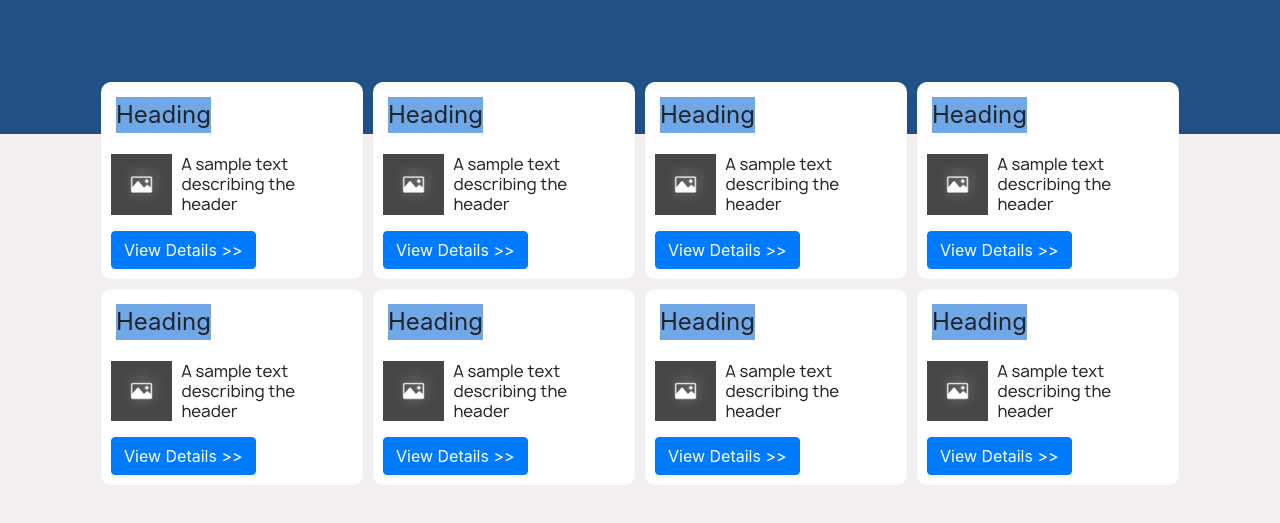
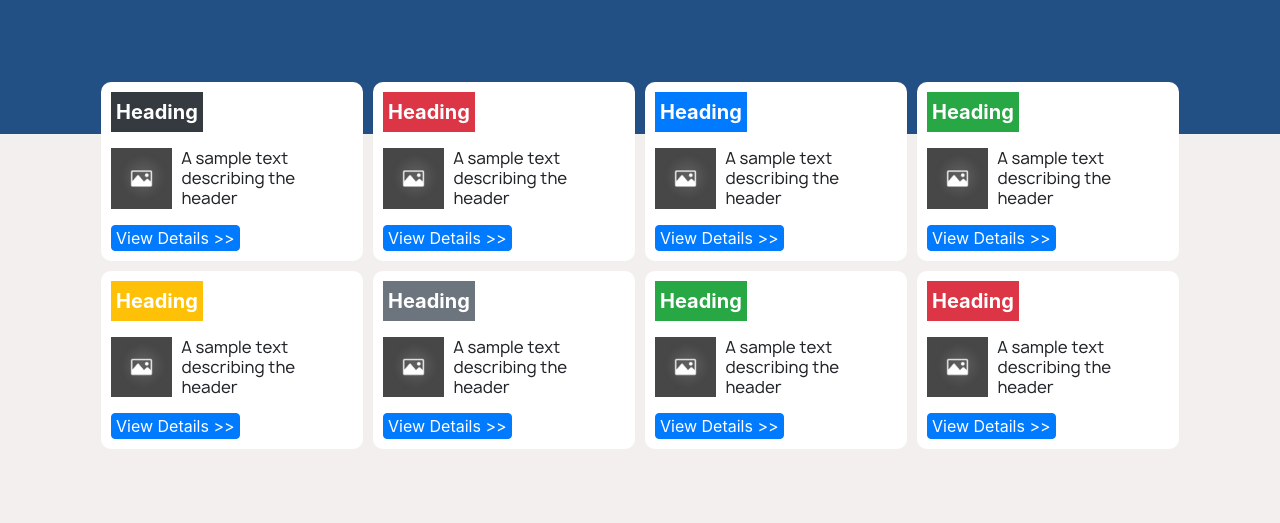
Before and after one commit to tamsay/Webdev_studentpage, a plain HTML site: page index.html in a window 1280 px wide. Shown: the part 139-662 px from the top of the page. Drawn offline with Linux system fonts and the light colour scheme.

Commit message:
stylings adjusted on the profile cards

```diff
--- a/css/styles.css
+++ b/css/styles.css
@@ -102,15 +102,16 @@
     margin: 0px;
     /* height: 25%; */
     /* width: fit-content; */
-    padding: 5px;
+    padding: 0px;
     /* justify-content: center; */
   }
   .category{
-    background-color: rgb(111, 167, 231);
-    padding: 0px;
+    padding: 5px;
     margin: 0px;
     /* text-align: center; */
-    font-size: 1.5em;
+    font-size: 1.25em;
+    font-weight: bold;
+    color: white;
   }
   .middlerow{
     /* background-color: seagreen; */
@@ -162,9 +163,12 @@
     width: 100%;
     align-items: center;
     display: flex;
+    padding: 0px;
   }
   .btnrow button{
-    /* width: fit-content; */
+    width: fit-content;
+    padding: 0px 4px;
+    margin: 0px;
   }
 
 
--- a/index.html
+++ b/index.html
@@ -65,7 +65,7 @@
 
       <div class="col-md-3 outer">
         <div class="inner col">
-          <div class="toprow row h-25 mb-3"><p class = "category">Heading</p></div>
+          <div class="toprow row h-25 mb-3"><p class = "category bg-dark">Heading</p></div>
           <div class="middlerow row h-50 mb-3">
             <div class="col-md-3">
               <img src="images/placeholder.jpg" alt="img" class="studentPortalImg">
@@ -80,7 +80,7 @@
 
       <div class="col-md-3 outer">
         <div class="inner col">
-          <div class="toprow row h-25 mb-3"><p class = "category">Heading</p></div>
+          <div class="toprow row h-25 mb-3"><p class = "category bg-danger">Heading</p></div>
           <div class="middlerow row h-50 mb-3">
             <div class="col-md-3">
               <img src="images/placeholder.jpg" alt="img" class="studentPortalImg">
@@ -95,7 +95,7 @@
 
       <div class="col-md-3 outer">
         <div class="inner col">
-          <div class="toprow row h-25 mb-3"><p class = "category">Heading</p></div>
+          <div class="toprow row h-25 mb-3"><p class = "category bg-primary">Heading</p></div>
           <div class="middlerow row h-50 mb-3">
             <div class="col-md-3">
               <img src="images/placeholder.jpg" alt="img" class="studentPortalImg">
@@ -110,7 +110,7 @@
 
       <div class="col-md-3 outer">
         <div class="inner col">
-          <div class="toprow row h-25 mb-3"><p class = "category">Heading</p></div>
+          <div class="toprow row h-25 mb-3"><p class = "category bg-success">Heading</p></div>
           <div class="middlerow row h-50 mb-3">
             <div class="col-md-3">
               <img src="images/placeholder.jpg" alt="img" class="studentPortalImg">
@@ -125,7 +125,7 @@
 
       <div class="col-md-3 outer">
         <div class="inner col">
-          <div class="toprow row h-25 mb-3"><p class = "category">Heading</p></div>
+          <div class="toprow row h-25 mb-3"><p class = "category bg-warning">Heading</p></div>
           <div class="middlerow row h-50 mb-3">
             <div class="col-md-3">
               <img src="images/placeholder.jpg" alt="img" class="studentPortalImg">
@@ -140,7 +140,7 @@
 
       <div class="col-md-3 outer">
         <div class="inner col">
-          <div class="toprow row h-25 mb-3"><p class = "category">Heading</p></div>
+          <div class="toprow row h-25 mb-3"><p class = "category bg-secondary">Heading</p></div>
           <div class="middlerow row h-50 mb-3">
             <div class="col-md-3">
               <img src="images/placeholder.jpg" alt="img" class="studentPortalImg">
@@ -155,7 +155,7 @@
 
       <div class="col-md-3 outer">
         <div class="inner col">
-          <div class="toprow row h-25 mb-3"><p class = "category">Heading</p></div>
+          <div class="toprow row h-25 mb-3"><p class = "category bg-success">Heading</p></div>
           <div class="middlerow row h-50 mb-3">
             <div class="col-md-3">
               <img src="images/placeholder.jpg" alt="img" class="studentPortalImg">
@@ -170,7 +170,7 @@
 
       <div class="col-md-3 outer">
         <div class="inner col">
-          <div class="toprow row h-25 mb-3"><p class = "category">Heading</p></div>
+          <div class="toprow row h-25 mb-3"><p class = "category bg-danger">Heading</p></div>
           <div class="middlerow row h-50 mb-3">
             <div class="col-md-3">
               <img src="images/placeholder.jpg" alt="img" class="studentPortalImg">
```
